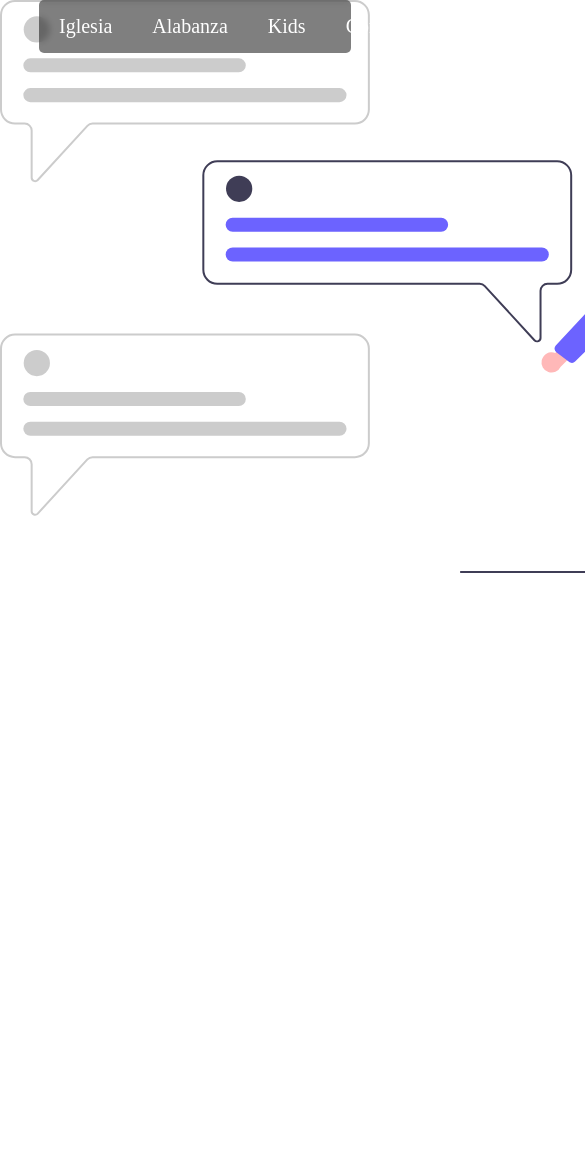
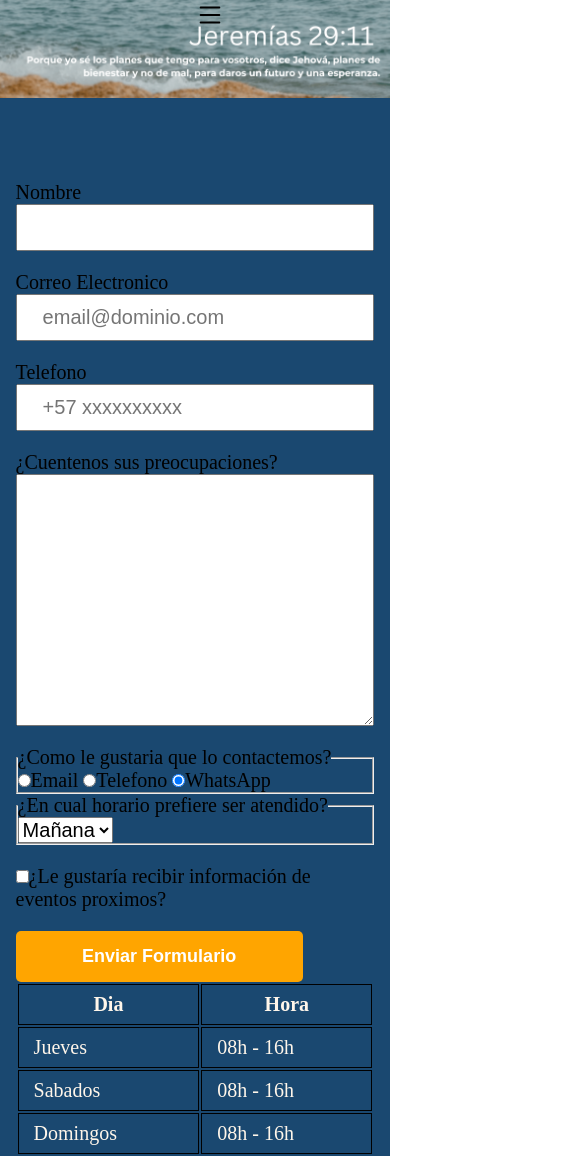
Before and after one commit to Desarrollo57/iglesia, a plain HTML site: page views/contacto.html in a window 390 px wide. Shown: the top 1156 px of the page, 585 px wide, since content can reach past the window. Before the commit the page ends 844 px from the top, so only its background shows below. Drawn offline with Linux system fonts and the light colour scheme.

Commit message:
menu responsive

```diff
--- /dev/null
+++ b/scripts/menu.js
@@ -0,0 +1,10 @@
+const nav = document.querySelector("#nav");
+const abrir = document.querySelector("#abrir");
+const cerrar = document.querySelector("#cerrar");
+
+abrir.addEventListener("click", () => {
+    nav.classList.add("visible");
+})
+cerrar.addEventListener("click", () => {
+    nav.classList.remove("visible");
+})
--- /dev/null
+++ b/styles/contacto.css
@@ -0,0 +1,63 @@
+main{
+    position: relative;
+    /*margin-top: 20vh;*/
+    background-image: url(../img/banner.png);
+    background-repeat: no-repeat;
+    background-size: contain;
+    padding-top: 26%;
+    z-index: -1;
+    background-color: #1A4870;
+    display: flex;
+    flex-direction: column;
+    padding-left: 4%;
+    padding-right: 4%;
+}
+td, th {
+    border: 1px solid #000000;
+    padding: 8px 15px;
+}
+form {
+    margin: 40px 40px;
+}
+form label, form legend {
+    display: block;
+    font-size: 20px;
+    margin: 0 0 10px;
+}
+.imput-padron {
+    display: block;
+    margin: 0 0 20px;
+    padding: 10px 25px;
+    width: 50%;
+}
+.checkbox {
+    margin: 20px 0;
+}
+.enviar {
+    width: 40%;
+    padding: 15px 0;
+    font-size: 18px;
+    font-weight: bold;
+    color: #ffffff;
+    background-color: orange;
+    border: none;
+    border-radius: 5px;
+    transition: 1s all;
+    cursor: pointer;
+}
+.enviar:hover {
+    background-color: darkorange;
+    transform: scale(1.2);
+}
+.tabla{
+    color: #FFF6EA;
+}
+/*-----------------------responsive-----------------------*/
+@media screen and (max-width: 550px){
+    .imput-padron{
+        width: 100%;
+    }
+    .enviar{
+        width: 80%;
+    }
+}
--- a/styles/global.css
+++ b/styles/global.css
@@ -9,10 +9,10 @@
 header{
     display: flex;
     justify-content: center;
-    z-index: 100;
+    /*z-index: 100;*/
 }
 .contenedorMenuHorizontal{
-    position: absolute;
+    position: fixed;
     background: rgba(0, 0 ,0, .5);/*Efecto de transparencia para el menu principal*/
     backdrop-filter: blur(3px);
     border-radius: 5px;
@@ -22,7 +22,6 @@ nav{
     max-width: 900px;
     margin: auto;
     background-color: #333;
-    /*margin-top: 50px;*/
 }
 .menuHorizontal{
     list-style: none;
@@ -38,13 +37,13 @@ nav{
 .menuHorizontal li:hover{
     background-color: #5B99C2;
 }
-
 .menuVertical{
     position: absolute;
     display: none;
     list-style: none;
     width: 200px;
-    background-color: #333;
+    background: rgba(0, 0 ,0, .5);/*Efecto de transparencia para el menu principal*/
+    border-radius: 5px;
 }
 .menuHorizontal li:hover .menuVertical{
     display: block;
@@ -58,6 +57,70 @@ nav{
     padding: 15px 15px 15px 20px;
     text-decoration: none;
 }
+.abrirMenu,
+.cerrarMenu{
+    display: none;
+}
+/*-----------------------Menú hamburguesa-----------------------*/
+@media screen and (max-width: 550px){
+    .abrirMenu,
+    .cerrarMenu{
+        display: block;
+        border: 0;
+        font-size: 1.25rem;
+        background-color: transparent;
+        color: #ECDFCC;
+        cursor: pointer;
+    }
+    .abrirMenu img{
+        position: fixed;
+        width: 30px;
+    }
+    .cerrarMenu img{
+        width: 30px;
+    }
+    .contenedorMenuHorizontal{
+        backdrop-filter: none;
+        margin-top: 0;
+        width: 42%;
+        opacity: 0;
+        visibility: hidden;
+        display: flex;
+        flex-direction: column;
+        align-items: end;
+        gap: 1rem;
+        position: absolute;
+        top: 0;
+        right: 0;
+        /*bottom: 0;*/
+        background-color: #5B99C2;
+        padding: 1rem 1rem 0 0;
+        box-shadow: 0 0 0 100vmax rgba(0, 0, 0, -5);
+        z-index: 100;
+    }
+    .contenedorMenuHorizontal.visible{
+        position: fixed;
+        opacity: 1;
+        visibility: visible;
+    }
+    .menuHorizontal{
+        flex-direction: column;
+        align-items: end;
+    }
+    /*
+    .menuVertical li a{
+        display: block;
+        color: white;
+        padding: 15px 15px 15px 20px;
+        text-decoration: none;
+    }*/
+}
+/*-----------------------Estilos movile-----------------------*/
+@media screen and (max-width: 550px){
+    .banner{
+
+    }
+}
 /*-----------------------Footer-----------------------*/
 .btn-wsp{
     position: fixed;
--- a/styles/index.css
+++ b/styles/index.css
@@ -1,15 +1,16 @@
 main{
     position: relative;
-    /*margin-top: 7vh;*/
     z-index: -1;
-}
-.banner{
-    width: 100vw;
+    background-image: url(../img/banner.png);
+    padding-top: 26%;
+    background-repeat: no-repeat;
+    background-position: center top;
+    background-size: contain;
 }
 .principal{
     background-color: #fefefe;
     padding: 3em 0;
-    width: 940px;
+    width: 90vw;
     margin: 0 auto;
 }
 .titulo-principal{
@@ -41,6 +42,6 @@ main{
     text-align: center;
 }
 .mapa-contenido{
-    width: 940px;
+    width: 97vw;
     margin: 0 auto;
 }
--- a/views/contacto.html
+++ b/views/contacto.html
@@ -4,12 +4,14 @@
     <meta charset="UTF-8">
     <meta name="viewport" content="width=device-width, initial-scale=1.0">
     <link rel="stylesheet" href="../styles/global.css">
+    <link rel="stylesheet" href="../styles/contacto.css">
     <title>Contacto Filadelfia</title>
 </head>
 <body>
     <header>
-        <!-- MENÚ SUPERIOR -->
-        <nav class="contenedorMenuHorizontal">
+        <button class="abrirMenu" id="abrir"><img src="../img/icons/abrir.svg" alt="abrir"></button>
+        <nav class="contenedorMenuHorizontal" id="nav">
+            <button class="cerrarMenu" id="cerrar"><img src="../img/icons/cerrar.svg" alt="cerrar"></button>
             <ul class="menuHorizontal">
                 <li><a href="../index.html">Iglesia</a>
                     <ul class="menuVertical">
@@ -33,10 +35,64 @@
         </nav>
     </header>
     <main>
-        <img src="../img/contacto.svg" alt="">
+        <form id="formularioUsuario"></form>
+            <label for="nombreapellido">Nombre</label>
+            <input type="text" id="nombreapellido" class="imput-padron" required>
+
+            <label for="correoelectronico">Correo Electronico</label>
+            <input type="email" id="correoelectronico" class="imput-padron" required placeholder="email@dominio.com">
+
+            <label for="telefono">Telefono</label>
+            <input type="" id="telefono" class="imput-padron" required placeholder="+57 xxxxxxxxxx">
+
+            <label for="mensaje">¿Cuentenos sus preocupaciones?</label>
+            <textarea id="mensaje" cols="70" rows="10" class="imput-padron" required></textarea>
+            <fieldset>
+                <legend>¿Como le gustaria que lo contactemos?</legend>
+
+                <label for="radio-email"><input type="radio" name="contacto" value="email" id="radio-email">Email</label>
+
+                <label for="radio-telefono"><input type="radio" name="contacto" value="telefono" id="radio-telefono">Telefono</label>
+
+                <label for="radio-whatsapp"><input type="radio" name="contacto" value="whatsapp" id="radio-whatsapp" checked>WhatsApp</label>
+            </fieldset>
+            <fieldset>
+                <legend>¿En cual horario prefiere ser atendido?</legend>
+                <select id="FranjaHoraria">
+                    <option>Mañana</option>
+                    <option>Tarde</option>
+                    <option>Noche</option>
+                </select>
+            </fieldset>
+            <label class="checkbox"><input type="checkbox" >¿Le gustaría recibir información de eventos proximos?</label>
+            <input type="submit" value="Enviar Formulario" class="enviar" onclick="captura()">
+        </form>
+        <table class="tabla">
+            <thead>
+                <tr>
+                    <th>Dia</th>
+                    <th>Hora</th>
+                </tr>
+            </thead>
+            <tbody>
+                <tr>
+                    <td>Jueves</td>
+                    <td>08h - 16h</td>
+                </tr>
+                <tr>
+                    <td>Sabados</td>
+                    <td>08h - 16h</td>
+                </tr>
+                <tr>
+                    <td>Domingos</td>
+                    <td>08h - 16h</td>
+                </tr>
+            </tbody>
+        </table>
     </main>
     <footer>
 
     </footer>
+    <script src="../scripts/menu.js"></script>
 </body>
 </html>
```
Also changed, not shown: index.html (+4 -2 lines), img/icons/abrir.svg (added), img/icons/cerrar.svg (added).
